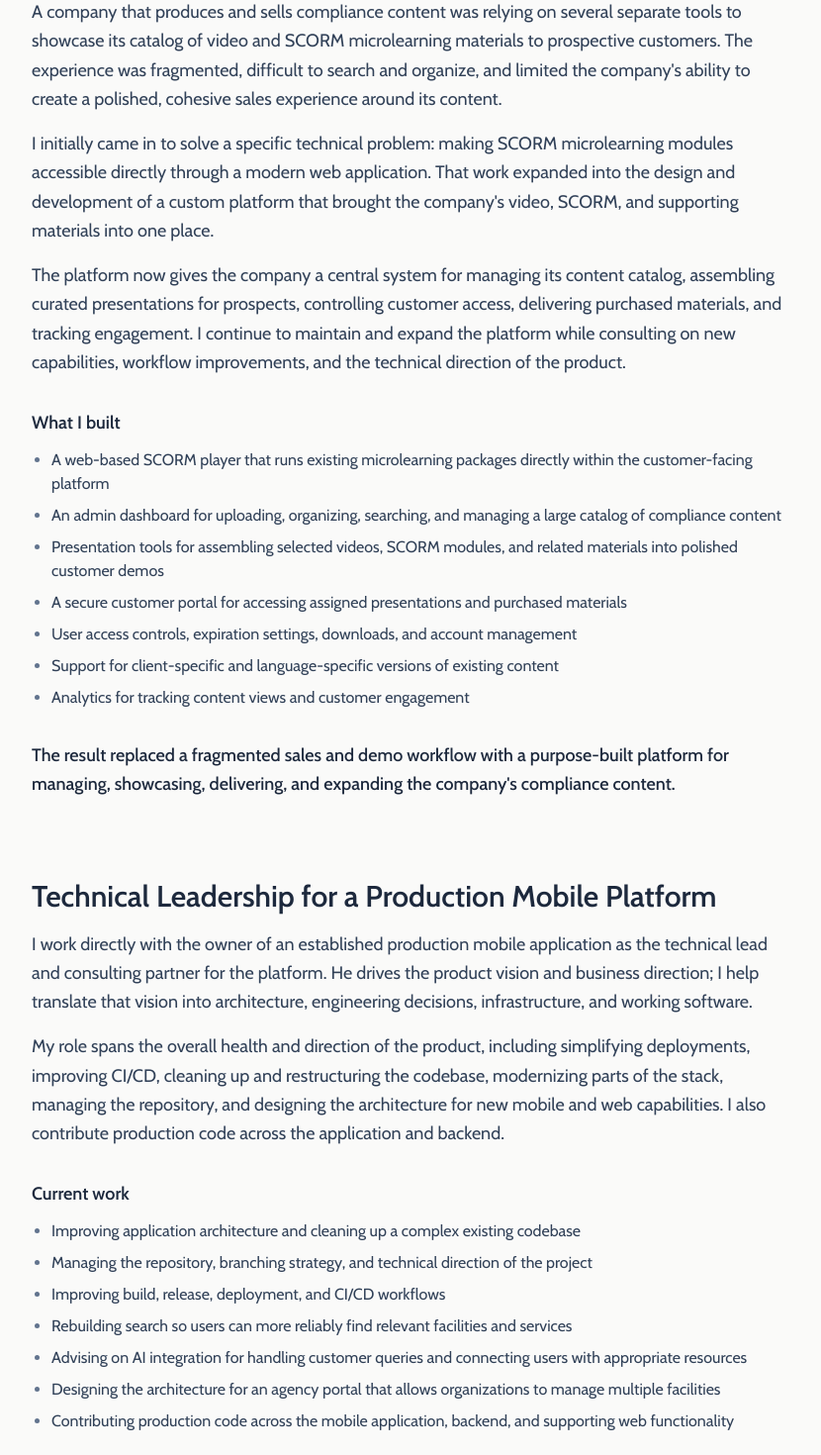
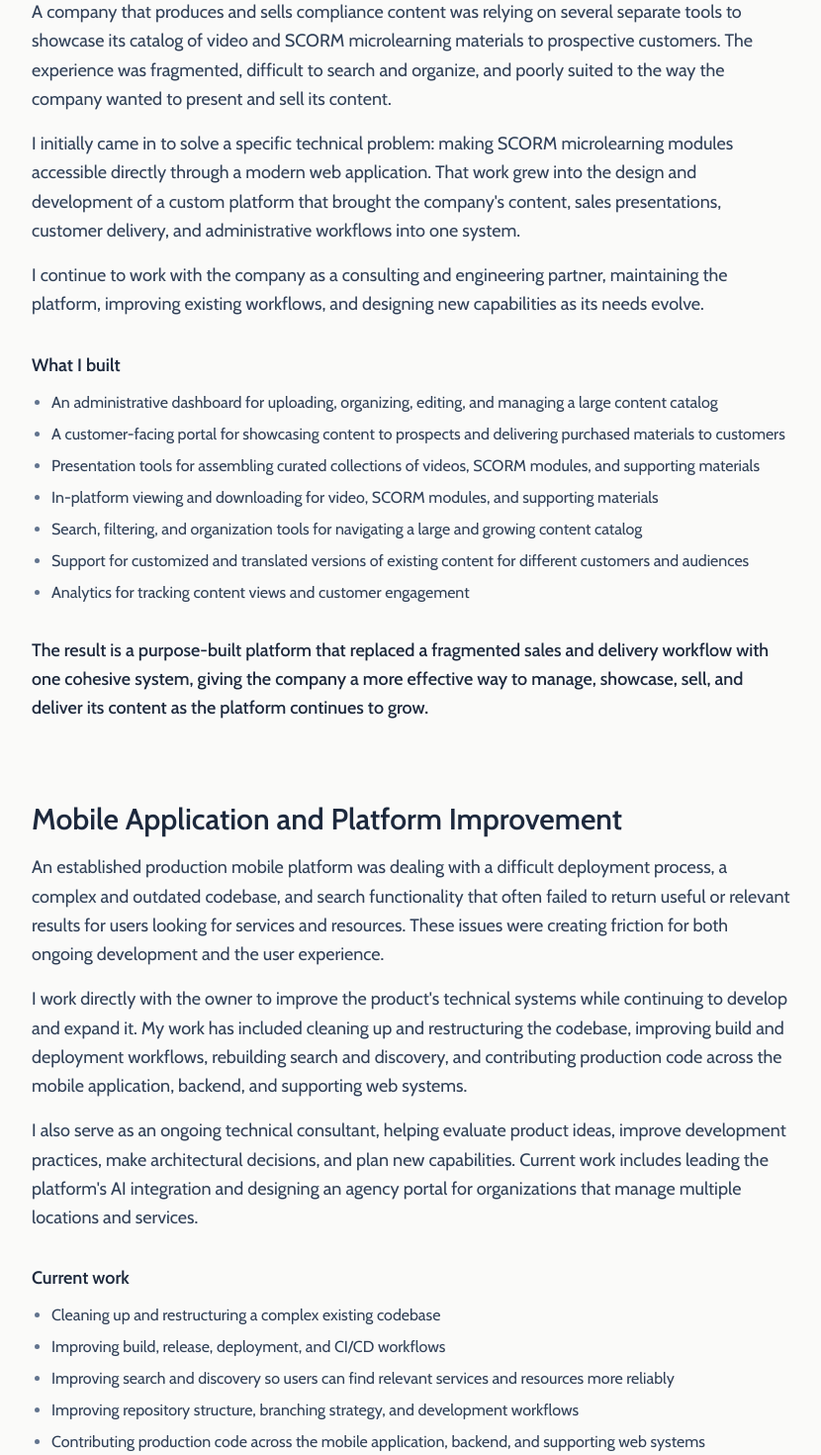
Before and after one commit to bobbythree/new-website, a React (Vite) app: page / in a window 1280 px wide. Shown: the part 1920-3390 px from the top of the page at 99% size, without its empty margins (56-886 px from the left). Built offline with nearby package versions, Linux system fonts and the light colour scheme.

Commit message:
multiple edits to both entries

```diff
--- a/src/components/FeaturedWork.tsx
+++ b/src/components/FeaturedWork.tsx
@@ -11,27 +11,26 @@ export default function FeaturedWork() {
         </h3>
 
         <p className="mt-4 text-lg leading-relaxed text-slate-700">
-          A company that produces and sells compliance content was relying on several
-          separate tools to showcase its catalog of video and SCORM microlearning
-          materials to prospective customers. The experience was fragmented,
-          difficult to search and organize, and limited the company's ability to
-          create a polished, cohesive sales experience around its content.
+          A company that produces and sells compliance content was relying on
+          several separate tools to showcase its catalog of video and SCORM
+          microlearning materials to prospective customers. The experience was
+          fragmented, difficult to search and organize, and poorly suited to the
+          way the company wanted to present and sell its content.
         </p>
 
         <p className="mt-4 text-lg leading-relaxed text-slate-700">
-          I initially came in to solve a specific technical problem: making SCORM
-          microlearning modules accessible directly through a modern web application.
-          That work expanded into the design and development of a custom platform that
-          brought the company's video, SCORM, and supporting materials into one place.
+          I initially came in to solve a specific technical problem: making
+          SCORM microlearning modules accessible directly through a modern web
+          application. That work grew into the design and development of a
+          custom platform that brought the company's content, sales
+          presentations, customer delivery, and administrative workflows into
+          one system.
         </p>
 
         <p className="mt-4 text-lg leading-relaxed text-slate-700">
-          The platform now gives the company a central system for managing its content
-          catalog, assembling curated presentations for prospects, controlling
-          customer access, delivering purchased materials, and tracking engagement. I
-          continue to maintain and expand the platform while consulting on new
-          capabilities, workflow improvements, and the technical direction of the
-          product.
+          I continue to work with the company as a consulting and engineering
+          partner, maintaining the platform, improving existing workflows, and
+          designing new capabilities as its needs evolve.
         </p>
 
         <h4 className="mt-8 text-lg font-semibold">
@@ -40,28 +39,28 @@ export default function FeaturedWork() {
 
         <ul className="mt-3 list-disc space-y-2 pl-5 text-slate-700 marker:text-slate-500">
           <li>
-            A web-based SCORM player that runs existing microlearning packages
-            directly within the customer-facing platform
+            An administrative dashboard for uploading, organizing, editing, and
+            managing a large content catalog
           </li>
           <li>
-            An admin dashboard for uploading, organizing, searching, and managing a
-            large catalog of compliance content
+            A customer-facing portal for showcasing content to prospects and
+            delivering purchased materials to customers
           </li>
           <li>
-            Presentation tools for assembling selected videos, SCORM modules, and
-            related materials into polished customer demos
+            Presentation tools for assembling curated collections of videos,
+            SCORM modules, and supporting materials
           </li>
           <li>
-            A secure customer portal for accessing assigned presentations and
-            purchased materials
+            In-platform viewing and downloading for video, SCORM modules, and
+            supporting materials
           </li>
           <li>
-            User access controls, expiration settings, downloads, and account
-            management
+            Search, filtering, and organization tools for navigating a large
+            and growing content catalog
           </li>
           <li>
-            Support for client-specific and language-specific versions of existing
-            content
+            Support for customized and translated versions of existing content
+            for different customers and audiences
           </li>
           <li>
             Analytics for tracking content views and customer engagement
@@ -69,32 +68,42 @@ export default function FeaturedWork() {
         </ul>
 
         <p className="mt-8 text-lg font-medium leading-relaxed">
-          The result replaced a fragmented sales and demo workflow with a
-          purpose-built platform for managing, showcasing, delivering, and expanding
-          the company's compliance content.
+          The result is a purpose-built platform that replaced a fragmented
+          sales and delivery workflow with one cohesive system, giving the
+          company a more effective way to manage, showcase, sell, and deliver
+          its content as the platform continues to grow.
         </p>
       </div>
 
       <div className="mt-20 max-w-3xl">
         <h3 className="text-2xl font-semibold md:text-3xl">
-          Technical Leadership for a Production Mobile Platform
+          Mobile Application and Platform Improvement
         </h3>
 
         <p className="mt-4 text-lg leading-relaxed text-slate-700">
-          I work directly with the owner of an established production mobile
-          application as the technical lead and consulting partner for the
-          platform. He drives the product vision and business direction; I help
-          translate that vision into architecture, engineering decisions,
-          infrastructure, and working software.
+          An established production mobile platform was dealing with a
+          difficult deployment process, a complex and outdated codebase, and
+          search functionality that often failed to return useful or relevant
+          results for users looking for services and resources. These issues
+          were creating friction for both ongoing development and the user
+          experience.
         </p>
 
         <p className="mt-4 text-lg leading-relaxed text-slate-700">
-          My role spans the overall health and direction of the product,
-          including simplifying deployments, improving CI/CD, cleaning up and
-          restructuring the codebase, modernizing parts of the stack, managing
-          the repository, and designing the architecture for new mobile and web
-          capabilities. I also contribute production code across the
-          application and backend.
+          I work directly with the owner to improve the product's technical
+          systems while continuing to develop and expand it. My work has
+          included cleaning up and restructuring the codebase, improving build
+          and deployment workflows, rebuilding search and discovery, and
+          contributing production code across the mobile application, backend,
+          and supporting web systems.
+        </p>
+
+        <p className="mt-4 text-lg leading-relaxed text-slate-700">
+          I also serve as an ongoing technical consultant, helping evaluate
+          product ideas, improve development practices, make architectural
+          decisions, and plan new capabilities. Current work includes leading
+          the platform's AI integration and designing an agency portal for
+          organizations that manage multiple locations and services.
         </p>
 
         <h4 className="mt-8 text-lg font-semibold">
@@ -103,38 +112,41 @@ export default function FeaturedWork() {
 
         <ul className="mt-3 list-disc space-y-2 pl-5 text-slate-700 marker:text-slate-500">
           <li>
-            Improving application architecture and cleaning up a complex
-            existing codebase
-          </li>
-          <li>
-            Managing the repository, branching strategy, and technical
-            direction of the project
+            Cleaning up and restructuring a complex existing codebase
           </li>
           <li>
             Improving build, release, deployment, and CI/CD workflows
           </li>
           <li>
-            Rebuilding search so users can more reliably find relevant
-            facilities and services
+            Improving search and discovery so users can find relevant services
+            and resources more reliably
           </li>
           <li>
-            Advising on AI integration for handling customer queries and
-            connecting users with appropriate resources
-          </li>
-          <li>
-            Designing the architecture for an agency portal that allows
-            organizations to manage multiple facilities
+            Improving repository structure, branching strategy, and
+            development workflows
           </li>
           <li>
             Contributing production code across the mobile application,
-            backend, and supporting web functionality
+            backend, and supporting web systems
+          </li>
+          <li>
+            Leading AI integration for customer queries and resource matching
+          </li>
+          <li>
+            Designing an agency portal that allows organizations to manage
+            multiple locations, services, and listings from one place
+          </li>
+          <li>
+            Advising on architecture, engineering decisions, and future product
+            development
           </li>
         </ul>
 
         <p className="mt-8 text-lg font-medium leading-relaxed">
-          The work is helping move the product toward a cleaner architecture, a
-          more dependable release process, and a stronger technical foundation
-          for future growth.
+          The result is a more maintainable product, a more dependable
+          development and release process, a better experience for users, and
+          an ongoing consulting partnership focused on improving and expanding
+          the platform.
         </p>
       </div>
     </section>
```
